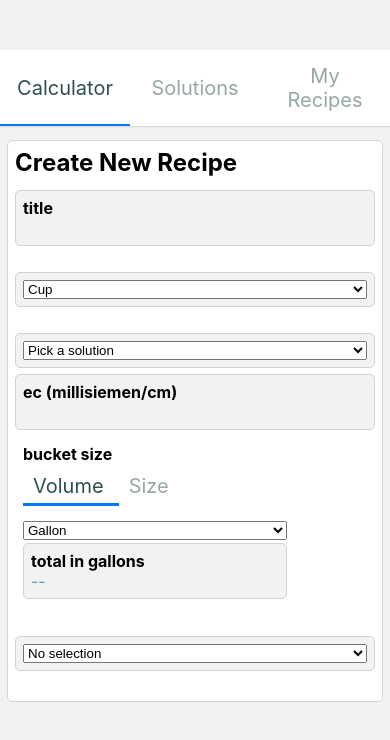
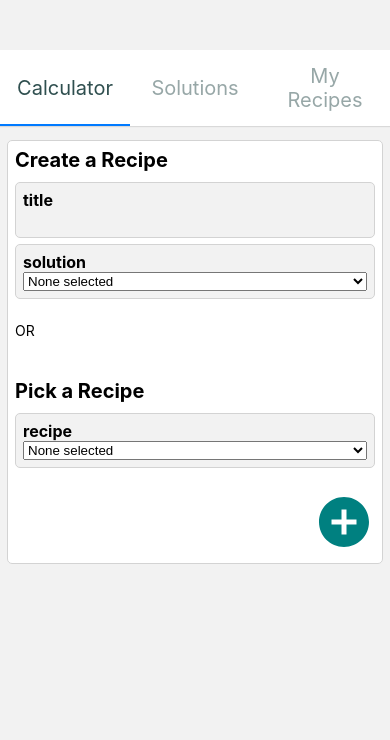
Before and after one commit to niole/hydrocalc-mobile, a React Native app: screen /Calculator in a window 390 px wide. Shown: the top 740 px of the page. Built offline with nearby package versions, Linux system fonts and the light colour scheme; what expo-linking would draw is missing.

Commit message:
Rearrange recipe instructions to be editable

```diff
--- a/components/AddButton.tsx
+++ b/components/AddButton.tsx
@@ -5,7 +5,7 @@ import { CircleButtonProps } from './CircleButton';
 import { primaryBackground, styles, svgSizes } from './circleButtonStyles';
 
 type Props = {
-  onPress: (e: GestureResponderEvent) => void;
+  onPress: () => void;
 } & CircleButtonProps;
 
 export const AddButton: React.FC<Props> = ({ size = 'small', onPress }) => {
--- a/components/Card.tsx
+++ b/components/Card.tsx
@@ -6,7 +6,7 @@ import { RemoveButton } from './RemoveButton';
 
 export type TriggerType = React.ComponentClass<TriggerProps> | React.FC<TriggerProps>;
 
-type TriggerProps = { onPress?: (e: any) => void };
+type TriggerProps = { onPress?: () => void };
 const Trigger: React.FC<TriggerProps> = ({ onPress }) => (
   <RemoveButton onPress={onPress} />
 );
@@ -42,7 +42,7 @@ export function Card({
           {!title && titleElement}
         </View>
         <View style={styles.titleActions}>
-          {editable && <ConfirmationModal
+          {editable && onRemove && <ConfirmationModal
             onConfirm={onRemove}
             Trigger={Trigger}
           >
--- a/components/LabelValue.tsx
+++ b/components/LabelValue.tsx
@@ -26,7 +26,7 @@ export const LabelValue: React.FC<Props> = ({ label, value, editable, onChange,
       {editable ? (
         <ValidatedTextInput
           rowStyle={rowStyle}
-          defaultValue={value !== undefined ? `${value}` : undefined}
+          value={value}
           placeholder={placeholder}
           onChangeText={onChange}
           onChangeNumber={onChangeNumber}
--- a/components/Modal.tsx
+++ b/components/Modal.tsx
@@ -3,7 +3,7 @@ import { Modal as ReactModal, StyleSheet, Text, Pressable, View } from 'react-na
 import { RemoveButton } from './RemoveButton';
 import { CheckButton } from './CheckButton';
 
-export type TriggerProps = { onPress?: (e: any) => void, children?: any };
+export type TriggerProps = { onPress?: () => void, children?: any };
 export type TriggerType = React.ComponentClass<TriggerProps> | React.FC<TriggerProps>;
 
 type Props = {
--- a/components/Picker.tsx
+++ b/components/Picker.tsx
@@ -1,11 +1,13 @@
 import * as React from 'react';
-import { View, StyleSheet } from 'react-native';
+import { Text, View, StyleSheet } from 'react-native';
 import { Picker as ReactPicker } from '@react-native-picker/picker';
+import fontSizes from '../constants/FontSizes';
 
 type Props = {
   selectedValue?: string | number;
   onValueChange?: (s?: string | number) => void;
   children?: any;
+  label?: string;
 };
 
 type PickerProps = { label: string | number; value?: string | number };
@@ -13,8 +15,9 @@ export const PickerItem: React.FC<PickerProps> = ({ label, value }) => (
   <ReactPicker.Item label={label.toString()} value={value} />
 );
 
-export const Picker: React.FC<Props> = ({ selectedValue, onValueChange, children }) => (
+export const Picker: React.FC<Props> = ({ label, selectedValue, onValueChange, children }) => (
   <View style={styles.container}>
+    {label && <Text style={styles.label}>{label}</Text>}
     <ReactPicker selectedValue={selectedValue} onValueChange={onValueChange}>
       {children}
     </ReactPicker>
@@ -31,4 +34,10 @@ const styles = StyleSheet.create({
     borderColor: 'lightgrey',
     backgroundColor: '#f2f2f2',
   },
+  label: {
+    fontSize: fontSizes.small,
+    fontWeight: 'bold',
+    paddingRight: 5,
+    flex: 1,
+  }
 });
--- a/components/RemoveButton.tsx
+++ b/components/RemoveButton.tsx
@@ -5,7 +5,7 @@ import { CircleButtonProps } from './CircleButton';
 import { destructiveBackground, styles, svgSizes } from './circleButtonStyles';
 
 type Props = {
-  onPress?: (e: GestureResponderEvent) => void;
+  onPress?: () => void;
 } & CircleButtonProps;
 export const RemoveButton: React.FC<Props> = ({ size = 'small', onPress }) => {
   const kind = 'destructive';
--- a/components/ValidatedTextInput.tsx
+++ b/components/ValidatedTextInput.tsx
@@ -13,6 +13,7 @@ type Props = {
   placeholder?: string;
   maxSize?: number;
   defaultValue?: string;
+  value?: any;
   rowStyle?: boolean;
 };
 
@@ -25,6 +26,7 @@ export const ValidatedTextInput: React.FC<Props> = ({
   onValidationFail,
   maxSize,
   defaultValue,
+  value,
   rowStyle = false
 }) => {
   const [errorMsg, setErrorMsg] = React.useState<string | undefined>();
@@ -42,7 +44,6 @@ export const ValidatedTextInput: React.FC<Props> = ({
     setErrorMsg(undefined);
     onChangeNumber ? onChangeNumber(t) : null;
   };
-
   return (
     <View style={{ flex: 1, maxWidth: maxSize }}>
       <View style={rowStyle ? [styles.inputGroup, styles.labelGroupRow] : styles.inputGroup}>
@@ -51,7 +52,7 @@ export const ValidatedTextInput: React.FC<Props> = ({
           keyboardType={onChangeNumber ? 'numeric' : undefined}
           style={styles.editingContainer}
           textAlign={rowStyle ? 'right' : undefined}
-          defaultValue={defaultValue}
+          value={value}
           placeholder={placeholder}
           onChangeText={onChangeText ? handleOnChange(validation, handleValidationStringSuccess, handleShowValidationFailure) : onChangeNumber ? handleOnChangeNumber(validation, handleValidationNumberSuccess, handleShowValidationFailure) : undefined}
         />
--- a/recipe/CalculatedRecipeView.tsx
+++ b/recipe/CalculatedRecipeView.tsx
@@ -2,22 +2,63 @@ import * as React from 'react';
 import { Text } from 'react-native';
 import { Recipe, Solution } from '../globalState';
 import { RecipeInstructions } from './RecipeInstructions';
-import { Card } from '../components';
+import { ConfirmationModal, AddButton, Card } from '../components';
 
 /**
- * Renders a provided recipe
+ * Renders a provided recipe and allows it to be edited and saved
+ * Or renders a WIP recipe and allows it to be created
+ *
+ * Gives user the ability to save or clear the currently edited recipe
+ * When the recipe is done, we submit it through the onChange
  */
 
 type CalculatedRecipeViewProps = {
   defaultRecipe?: Recipe;
   solutions?: Solution[];
   recipes?: Recipe[];
+  onChange?: (r?: Recipe) => void;
 };
 
-export const CalculatedRecipeView: React.FC<CalculatedRecipeViewProps> = ({ defaultRecipe, recipes, solutions }) => {
+export const CalculatedRecipeView: React.FC<CalculatedRecipeViewProps> = ({
+  defaultRecipe,
+  recipes,
+  solutions,
+  onChange,
+}) => {
+  const [recipe, setRecipe] = React.useState<Recipe | undefined>(defaultRecipe);
+
+  React.useEffect(() => {
+    setRecipe(defaultRecipe);
+  }, [defaultRecipe]);
+
   return (
-    <Card editable={false} title={defaultRecipe ? `Edit Recipe for ${defaultRecipe.name}` : 'Create New Recipe'}>
-      <RecipeInstructions editable={true} showTitle={false} recipe={defaultRecipe} solutions={solutions} recipes={recipes}/>
+    <Card
+      editable={true}
+      onChange={() => recipe && onChange ? onChange(recipe) : null}
+      ToggleTrigger={SaveConfirmationModal}
+    >
+      <RecipeInstructions
+        editable={true}
+        showTitle={true}
+        recipe={recipe}
+        solutions={solutions}
+        recipes={recipes}
+        onChange={setRecipe}
+      />
     </Card>
   );
 };
+
+const SaveConfirmationModal: React.FC<{ onPress?: () => void}> = ({ onPress }) => (
+  <ConfirmationModal
+    onConfirm={onPress}
+    Trigger={({ onPress }) => <AddButton size="big" onPress={onPress} />}
+  >
+    <Text>Would you like to save your new recipe?</Text>
+  </ConfirmationModal>
+);
+
+const handleRemove = (setRecipe: (r?: Recipe) => void, onChange?: CalculatedRecipeViewProps['onChange']) => () => {
+    setRecipe(undefined);
+    onChange ? onChange(undefined) : null;
+  };
--- a/recipe/RecipeInstructions.tsx
+++ b/recipe/RecipeInstructions.tsx
@@ -1,11 +1,25 @@
 import * as React from 'react';
 import { Text, View } from 'react-native';
 import { Solution, BucketSize, SolutionInputMeasurement, Recipe } from '../globalState';
-import { Tabs, Tab, Section, Picker, PickerItem, Subtitle, LabelValue, NpkLabel, BucketSizeLabel } from '../components';
+import {
+  Tabs,
+  Tab,
+  ConfirmationModal,
+  RemoveButton,
+  Section,
+  Picker,
+  PickerItem,
+  Subtitle,
+  Title,
+  LabelValue,
+  NpkLabel,
+  BucketSizeLabel,
+} from '../components';
 import { ValidatedSizeForm } from '../components/ValidatedSizeForm';
 import { ValidatedVolumeForm } from '../components/ValidatedVolumeForm';
 import { getGallonsFromSize, getInputVolumeInstructions } from './inputCalculator';
 import { RecipeSelector } from './RecipeSelector';
+import { SolutionInputMeasurementSelect } from './SolutionInputMeasurementSelect';
 
 type WipRecipe = {
   id: string;
@@ -23,7 +37,7 @@ type RecipeInstructionsProps = {
   showTitle?: boolean;
   recipe?: Recipe;
   editable?: boolean;
-  onChange?: (r: Recipe) => void;
+  onChange?: (r?: Recipe) => void;
   recipes?: Recipe[];
   solutions?: Solution[];
 };
@@ -31,58 +45,61 @@ type RecipeInstructionsProps = {
 export const RecipeInstructions: React.FC<RecipeInstructionsProps> = ({
   recipe,
   onChange,
-  showTitle = true, // TODO???
+  showTitle = true,
   editable = false,
   recipes = [],
   solutions = [],
 }) => {
   const [unit, selectUnit] = React.useState<SolutionInputMeasurement>(SolutionInputMeasurement.Cup);
-  const [wipRecipe, setRecipe] = React.useState<WipRecipe>(recipe || { id: Math.random().toString()});
+  const [wipRecipe, setRecipe] = React.useState<WipRecipe>(recipe || getEmptyRecipe());
+
+  React.useEffect(() => {
+    setRecipe(recipe || getEmptyRecipe());
+  }, [recipe]);
 
   React.useEffect(() => {
     if (!!onChange && editable) {
       const recipeIsNew = JSON.stringify(wipRecipe) !== JSON.stringify(recipe);
-      if (recipeIsNew && !!wipRecipe.name && !!wipRecipe.solution && !!wipRecipe.bucketSize &&  !!wipRecipe.ec) {
+      if (recipeIsNew && !!wipRecipe.name && !!wipRecipe.solution && !!wipRecipe.bucketSize && wipRecipe.ec !== undefined) {
         onChange(wipRecipe as Recipe);
       }
     }
-  }, [wipRecipe]);
+  }, [wipRecipe, recipe]);
 
   const { name, ec, bucketSize, solution } = wipRecipe;
   return (
     <View>
+      {canShowInstructions(wipRecipe) && (
+        <>
+          {editable && canShowInstructions(wipRecipe) && (
+            <ConfirmationModal
+              onConfirm={() => {
+                setRecipe(getEmptyRecipe());
+                onChange ? onChange(undefined) : null;
+              }}
+              Trigger={({ onPress }) => <RemoveButton size="small" onPress={onPress} />}
+            >
+              <Text>Clear recipe?</Text>
+          </ConfirmationModal>
+          )}
           {showTitle && <Subtitle>{name}</Subtitle>}
-      {editable && <LabelValue editable={true} label="title" onChange={name => setRecipe({...wipRecipe, name })} /> }
-
-      <Section>
-        <Picker selectedValue={unit} onValueChange={s => selectUnit(s as number)}>
-          <PickerItem
-            label={SolutionInputMeasurement[SolutionInputMeasurement.Liter]}
-            value={SolutionInputMeasurement.Liter}
-          />
-          <PickerItem
-            label={SolutionInputMeasurement[SolutionInputMeasurement.Cup]}
-            value={SolutionInputMeasurement.Cup}
-          />
-          <PickerItem
-            label={SolutionInputMeasurement[SolutionInputMeasurement.FluidOunce]}
-            value={SolutionInputMeasurement.FluidOunce}
-          />
-        </Picker>
-        {!!solution && !!bucketSize && ec !== undefined ? solution.inputs.map(input => (
+          {ec !== undefined && !!bucketSize && (
+            <>
+              {solution?.inputs.map(input => (
                 <LabelValue
                   key={input.solution.id}
                   label={input.solution.name}
                   value={getInputVolumeInstructions(unit, getGallonsFromSize(bucketSize), input.frac, ec)}
                 />
-        )) : null}
-    </Section>
-      {editable && <Picker onValueChange={handleSetSolution(s => setRecipe({ ...wipRecipe, solution: s }), solutions)} selectedValue={solution?.name}>
-        <PickerItem key="none" label="Pick a solution" value={undefined} />
-        {solutions.map(s => <PickerItem key={s.id} label={s.name} value={s.name}/>)}
-      </Picker>}
+              ))}
+              <SolutionInputMeasurementSelect onChange={selectUnit} />
+            </>
+          )}
+          {solution && <LabelValue label="npk" value={<NpkLabel npk={solution?.targetNpk} />} />}
           <LabelValue editable={editable} label="ec (millisiemen/cm)" value={ec} onChangeNumber={newEc => setRecipe({...wipRecipe, ec: newEc })}/>
-      <LabelValue label="bucket size" value={
+          <LabelValue
+            label="bucket size"
+            value={
               editable ? (
                 <Tabs defaultKey="volume">
                   <Tab title="Volume" id="volume">
@@ -93,15 +110,32 @@ export const RecipeInstructions: React.FC<RecipeInstructionsProps> = ({
                   </Tab>
                 </Tabs>
               ) : bucketSize ? <BucketSizeLabel bucketSize={bucketSize} /> : null
-        } />
-      {solution && <LabelValue label="npk" value={<NpkLabel npk={solution?.targetNpk} />} />}
-      {editable && <Section>
+            }
+          />
+          <Section/>
+        </>
+      )}
+        {editable && (
+          <>
+            <Subtitle>Create a Recipe</Subtitle>
+            <LabelValue editable={true} value={wipRecipe.name} label="title" onChange={name => setRecipe({...wipRecipe, name })} />
+            <Picker label="solution" onValueChange={handleSetSolution(s => setRecipe({ ...wipRecipe, solution: s }), solutions)} selectedValue={solution?.name}>
+              <PickerItem key="none" label="None selected" value={undefined} />
+              {solutions.map(s => <PickerItem key={s.id} label={s.name} value={s.name}/>)}
+            </Picker>
+            <Section>
+              <Text>OR</Text>
+            </Section>
+            <Section>
+              <Subtitle>Pick a Recipe</Subtitle>
               <RecipeSelector
                 recipes={recipes}
                 selectedRecipeId={wipRecipe?.id}
                 onChange={r => setRecipe(r || { id: Math.random().toString()})}
               />
-      </Section>}
+            </Section>
+          </>
+        )}
     </View>
   );
 };
@@ -109,3 +143,8 @@ export const RecipeInstructions: React.FC<RecipeInstructionsProps> = ({
 const handleSetSolution = (setSolution: (s?: Solution) => void, solutions: Solution[]) => (solutionName?: string) => {
   setSolution(solutions.find(s => s.name === solutionName));
 };
+
+const canShowInstructions = ({ name, ec, bucketSize, solution }: WipRecipe): boolean =>
+!!name && !!solution;
+
+const getEmptyRecipe = () => ({ id: Math.random().toString() });
--- a/recipe/RecipeSelector.tsx
+++ b/recipe/RecipeSelector.tsx
@@ -25,15 +25,16 @@ export const RecipeSelector: React.FC<Props> = ({ selectedRecipeId, recipes, onC
   }, [selectedRecipeId]);
 
   return (
-    <Picker selectedValue={selectedRecipe ? selectedRecipe.name : ""} onValueChange={selectRecipe(handleSetRecipe, recipes)}>
-      <PickerItem key="pick" label="No selection" value="" />
-      {recipes.map(r => <PickerItem key={r.id} label={r.name} value={r.name} />)}
+    <Picker label="recipe" selectedValue={selectedRecipeId} onValueChange={selectRecipe(handleSetRecipe, recipes)}>
+      <PickerItem key="pick" label="None selected" value="" />
+      {recipes.map(r => <PickerItem key={r.id} label={r.name} value={r.id} />)}
     </Picker>
   );
 };
 
-const selectRecipe = (setRecipe: (r: Recipe | undefined) => void, recipes: Recipe[]) => (name: string): void => {
-  setRecipe(recipes.find(r => r.name === name));
+const selectRecipe = (setRecipe: (r: Recipe | undefined) => void, recipes: Recipe[]) => (id: string): void => {
+  setRecipe(recipes.find(r => r.id === id));
 };
 
-const getSelectedRecipe = (recipes: Recipe[], id?: string): Recipe | undefined => id ? recipes.find(r => r.id === id) : undefined;
+const getSelectedRecipe = (recipes: Recipe[], id?: string): Recipe | undefined =>
+  id ? recipes.find(r => r.id === id) : undefined;
--- /dev/null
+++ b/recipe/SolutionInputMeasurementSelect.tsx
@@ -0,0 +1,39 @@
+import * as React from 'react';
+import { Picker, PickerItem } from '../components';
+import { SolutionInputMeasurement } from '../globalState';
+
+type Props = {
+  onChange?: (unit: SolutionInputMeasurement) => void;
+  defaultUnit?: SolutionInputMeasurement;
+};
+
+export const SolutionInputMeasurementSelect: React.FC<Props> = ({ onChange, defaultUnit }) => {
+  const [unit, selectUnit] = React.useState<SolutionInputMeasurement>(defaultUnit || SolutionInputMeasurement.Cup);
+    React.useEffect(() => {
+      if (!!onChange) {
+        onChange(unit);
+      }
+    }, [unit]);
+    React.useEffect(() => {
+      if (defaultUnit !== undefined && defaultUnit !== unit) {
+        selectUnit(defaultUnit);
+      }
+    },[defaultUnit]);
+
+    return (
+      <Picker selectedValue={unit} onValueChange={s => selectUnit(s as number)}>
+        <PickerItem
+          label={SolutionInputMeasurement[SolutionInputMeasurement.Liter]}
+          value={SolutionInputMeasurement.Liter}
+        />
+        <PickerItem
+          label={SolutionInputMeasurement[SolutionInputMeasurement.Cup]}
+          value={SolutionInputMeasurement.Cup}
+        />
+        <PickerItem
+          label={SolutionInputMeasurement[SolutionInputMeasurement.FluidOunce]}
+          value={SolutionInputMeasurement.FluidOunce}
+        />
+      </Picker>
+    );
+  };
--- a/screens/Calculator.tsx
+++ b/screens/Calculator.tsx
@@ -20,45 +20,34 @@ type Props = {
 };
 
 export default function Calculator({ setRecipes, solutions, recipes, navigation }: RootTabScreenProps<'Calculator'> & Props) {
-  const [ec, setEc] = React.useState<number | undefined>();
-  const [bucketSize, setBucketSize] = React.useState<BucketSize | undefined>();
-  const [solution, setSolution] = React.useState<Solution | undefined>();
-    const [recipeTitle, setRecipeTitle] = React.useState<string | undefined>();
-  const [wipRecipe, setWipRecipe] = React.useState<Recipe | undefined>();
+  const [updatedRecipe, setUpdatedRecipe] = React.useState<Recipe | undefined>();
 
-  const saveWipRecipe = () => {
-    if (!!wipRecipe) {
-      const i = recipes.findIndex(r => r.id === wipRecipe.id);
+  React.useEffect(() => {
+    if (!!updatedRecipe) {
+      const i = recipes.findIndex(r => r.id === updatedRecipe.id);
 
       if (i === -1) {
-        setRecipes([...recipes, wipRecipe]);
-        Toast.show({ type: 'success', text1: `Created new recipe, ${wipRecipe.name}`});
+        setRecipes([...recipes, updatedRecipe]);
+        Toast.show({ type: 'success', text1: `Created new recipe, ${updatedRecipe.name}`});
       } else {
-        recipes[i] = wipRecipe;
+        recipes[i] = updatedRecipe;
         setRecipes(recipes.slice());
-        Toast.show({ type: 'success', text1: `Updated recipe, ${wipRecipe.name}`});
+        Toast.show({ type: 'success', text1: `Updated recipe, ${updatedRecipe.name}`});
       }
-      console.info(`Saved recipe ${wipRecipe.name} to your recipes`);
+      console.info(`Saved recipe ${updatedRecipe.name} to your recipes`);
     }
-  };
-
-  React.useEffect(() => {
-    if (ec && solution && bucketSize && recipeTitle) {
-      setWipRecipe({
-        id: Math.random().toString(),
-        name: recipeTitle,
-        solution,
-        bucketSize,
-        ec
-      });
-    }
-  }, [ec, solution, bucketSize, recipeTitle]);
+  }, [updatedRecipe]);
 
   return (
     <Screen title="calculator">
       <ScrollView>
         <View>
-          <CalculatedRecipeView defaultRecipe={wipRecipe} recipes={recipes} solutions={solutions} />
+          <CalculatedRecipeView
+            recipes={recipes}
+            solutions={solutions}
+            onChange={setUpdatedRecipe}
+            defaultRecipe={updatedRecipe}
+          />
         </View>
       </ScrollView>
     </Screen>
@@ -73,10 +62,6 @@ const handleSetEc = (setEc: (ec: number) => void) => (t: string) => {
     }
 };
 
-const handleSetSolution = (setSolution: (s?: Solution) => void, solutions: Solution[]) => (solutionName?: string) => {
-  setSolution(solutions.find(s => s.name === solutionName));
-};
-
 const styles = StyleSheet.create({
   saveActions: {
     flexDirection: 'row',
```
Lines whose indentation alone changed are shown as unchanged.
